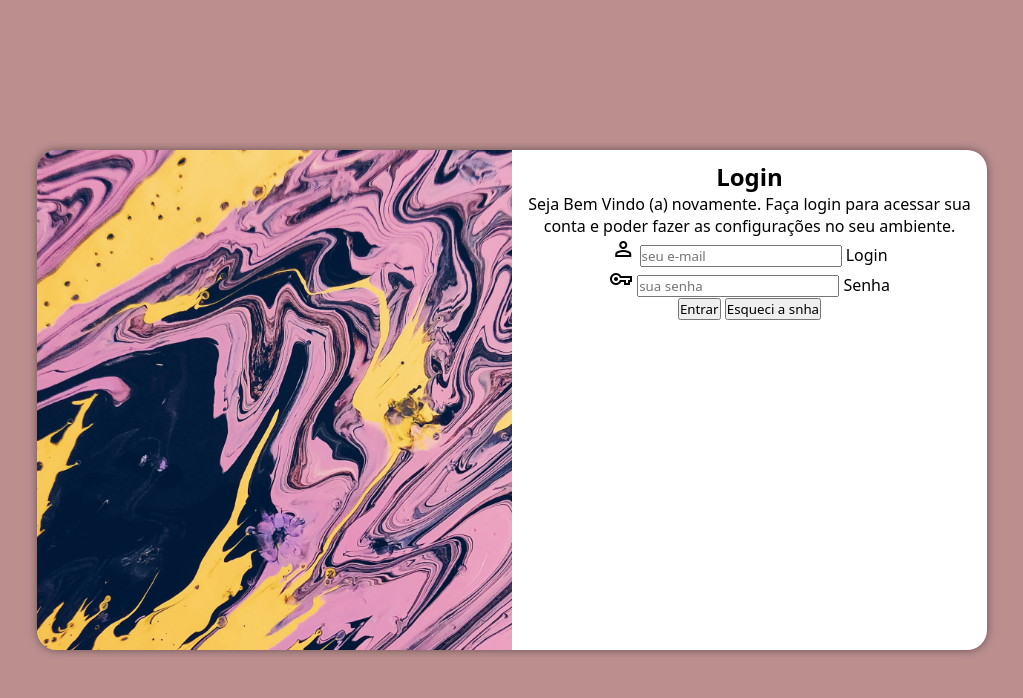
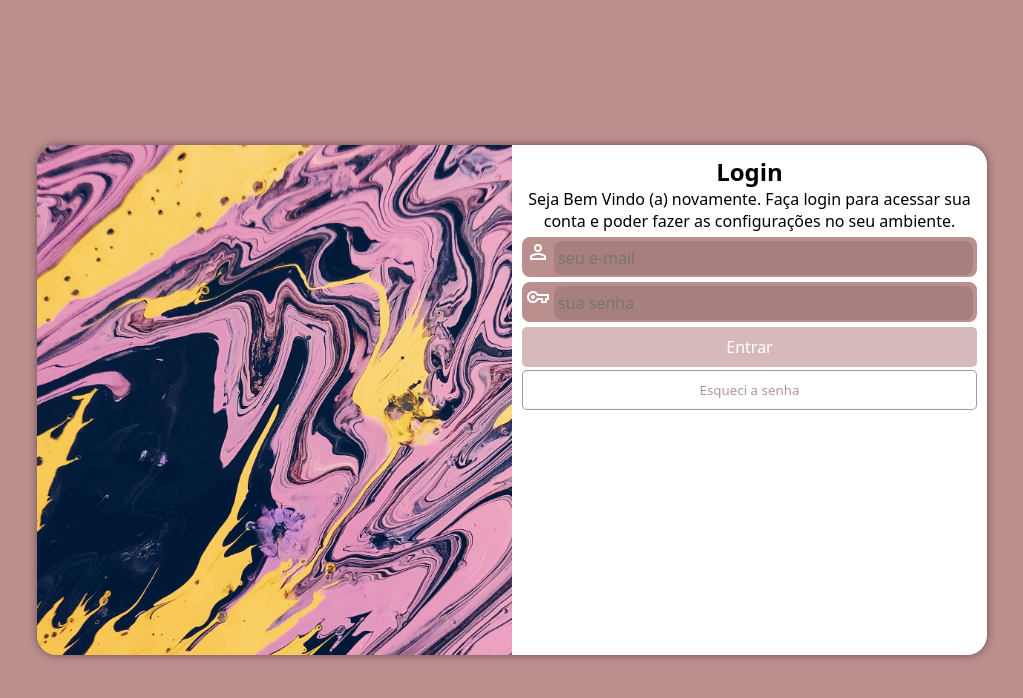
Before and after one commit to PabloAnjos/projeto-login, a plain HTML site: page index.html in a window 1280 px wide. Shown: the whole page, without its empty margins (128-1151 px from the left). Drawn offline with nearby package versions, Linux system fonts and the light colour scheme.

Commit message:
Site cadastro finalizado

```diff
--- a/estilos/style.css
+++ b/estilos/style.css
@@ -25,15 +25,15 @@ section#login {
     position: absolute;
     top: 50%;
     left: 50%;
-    transform: translate(-50%, -50%);
     overflow: hidden;
 
     background-color: white;
     width: 250px;
-    height: 500px;
+    height: 510px;
     border-radius: 20px;
     box-shadow: 0px 0px 10px rgba(0, 0, 0, 0.452);
 
+    transform: translate(-50%, -50%);
     transition: width 1s, heigth 1s;
     transition-timing-function: ease;
 }
@@ -55,3 +55,75 @@ div#formulario {
     text-align: center;
     margin-bottom: 10px;
 }
+
+form > div.campo {
+    background-color: #bc8f8f;
+    color: white;
+    display: block;
+    font-size: 1em;
+    width: 100%;
+    height: 40px;
+    border: 3px solid #bc8f8f;
+    border-radius: 8px;
+    margin: 5px 0px;
+    cursor: pointer;
+}
+
+div.campo > label {
+    display: none;
+}
+
+div.campo > i {
+    font-size: 2m;
+    width: 40px;
+    padding: 5px;
+}
+
+div.campo > input {
+    background-color: #9774748e;
+    font-size: 1em;
+    width: calc(100% - 30px);
+    height: 100%;
+    border: 0px;
+    border-radius: 8px;
+    padding: 4px;
+}
+
+div.campo > input:focus-within {
+    background-color: white;
+}
+
+form > input[type=submit] {
+    display: block;
+    text-align: center;
+    font-size: 1em;
+    width: 100%;
+    height: 40px;
+    margin-top: 3px;
+    border: none;
+    border-radius: 5px;
+    background-color: #bc8f8f9c;
+    color: white;
+    cursor: pointer;
+}
+
+form > input[type=submit]:hover {
+    background-color: #8153539c;
+}
+
+button#senha {
+    display: block;
+    margin-top: 3px;
+    padding: 5px;
+    width: 100%;
+    height: 40px;
+    background-color: white;
+    color: #8153539c;;
+    border: 1px solid  #8153539c;
+    border-radius: 5px;
+    cursor: pointer;
+}
+
+button#senha:hover {
+    background-color: #81535380;
+}
--- a/index.html
+++ b/index.html
@@ -29,7 +29,7 @@
                         <label for="isenha">Senha</label>
                     </div>
                     <input type="submit" value="Entrar">
-                    <button>Esqueci a snha</button>
+                    <button id="senha">Esqueci a senha</button>
                 </form>
             </div>
         </section>
```
